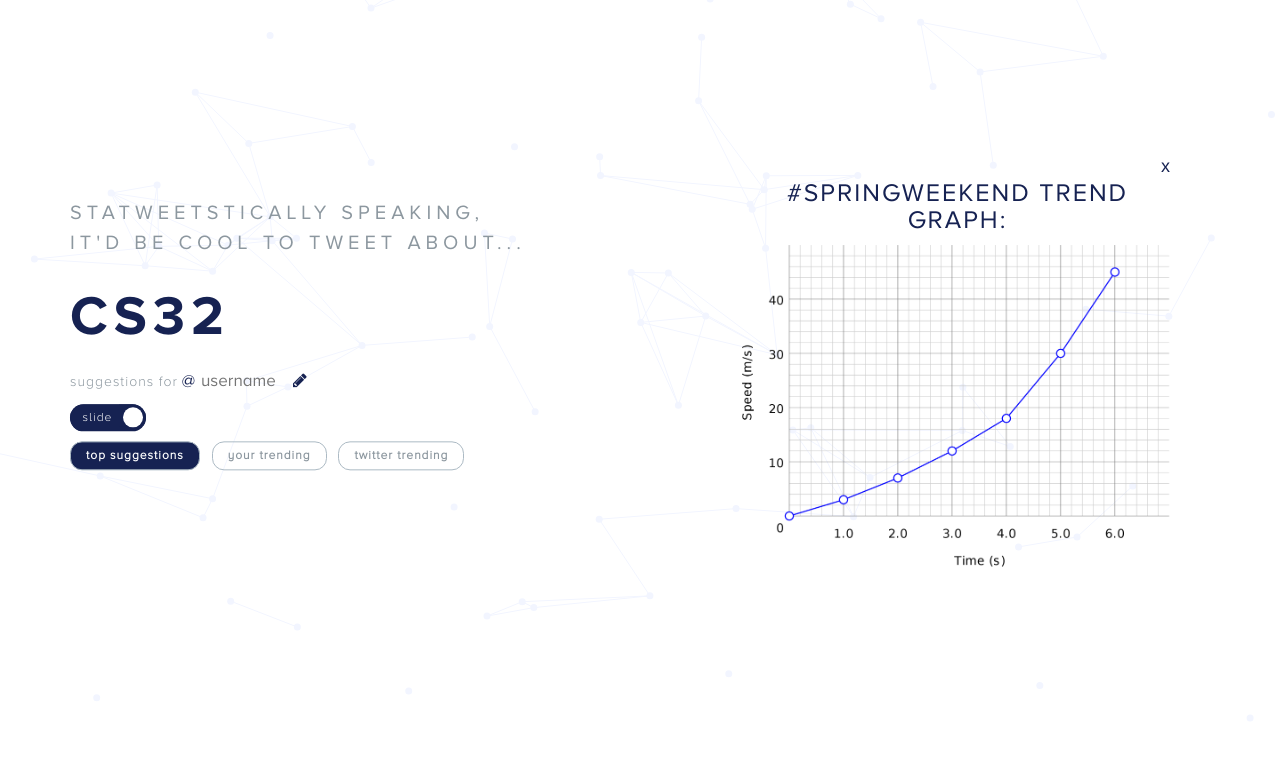
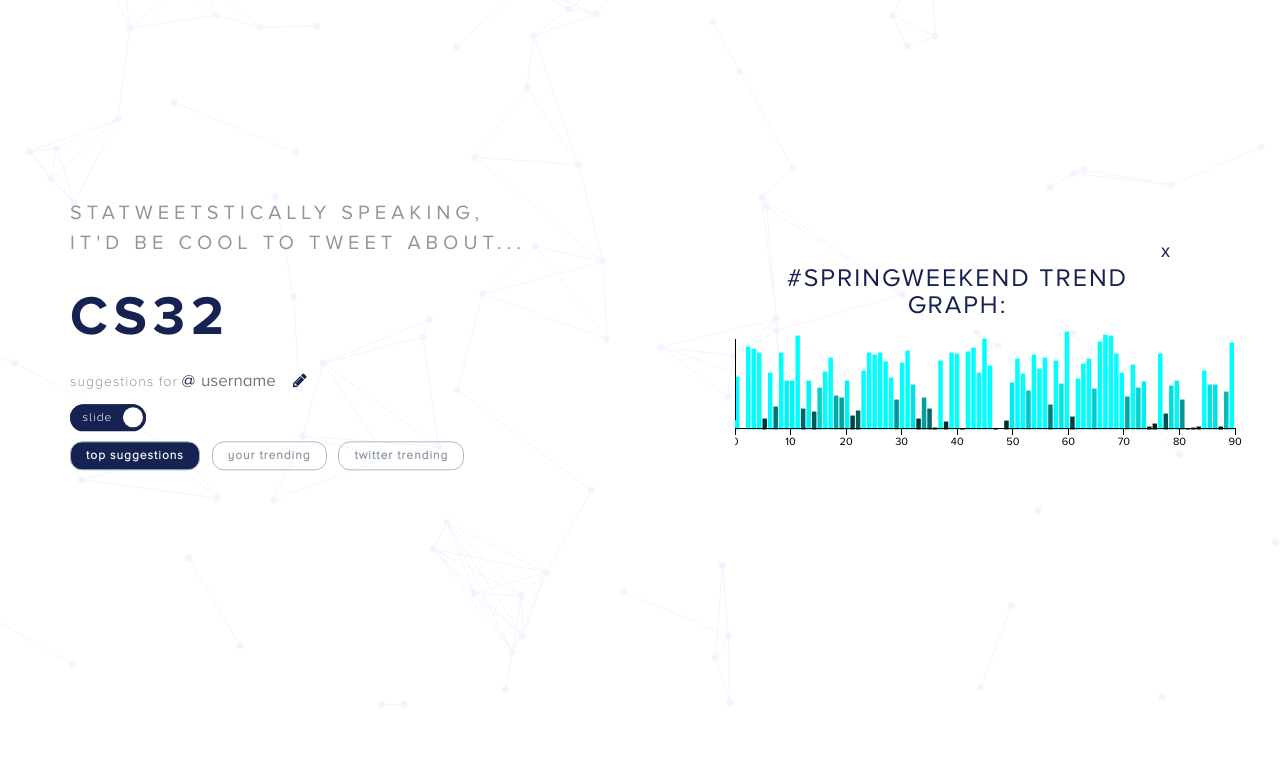
Before and after one commit to solkiim/StaTweetStics, a plain HTML site: page gui/index.html in a window 1280 px wide. Both pictures are taken after a click on the element "#SPRINGWEEKEND". Shown: the part 70-830 px from the top of the page. Drawn offline with nearby package versions, Linux system fonts and the light colour scheme.

Commit message:
integrated stevens graph into the gui

```diff
--- a/gui/css/main.css
+++ b/gui/css/main.css
@@ -218,11 +218,11 @@ ul {
 }
 
 
-/*------------------ TREND GRAPH ------------------*/
+/*------------------ TREND GRAPH CONTINAER ------------------*/
 #trendsgraph {
     text-align: center;
     display: none;
-    transform: translateY(25%);
+    transform: translateY(80%);
 }
 
 #trendsgraph p {
@@ -244,6 +244,33 @@ ul {
 
 #closeTrendGraph:hover {
     cursor: pointer;
+}
+
+
+/*------------------ TREND GRAPH ------------------*/
+div.bar {
+    display: inline-block;
+    width: 3px;
+    height: 0px;   /* We'll override this later */
+    background-color: red;
+    margin-right: 0.1em;
+    scale: 4;
+}
+
+#div-chart{
+    width: 100%;
+}
+
+.axis path,
+.axis line {
+    fill: none;
+    stroke: black;
+    shape-rendering: crispEdges;
+}
+
+.axis text {
+    font-family: 'Proxima Nova Alt Regular';
+    font-size: 11px;
 }
 
 
--- a/gui/index.html
+++ b/gui/index.html
@@ -10,7 +10,6 @@
     <link rel="stylesheet" href="css/bootstrap.min.css">
     <link rel="stylesheet" href="css/bootstrap-switch.min.css">
     <link rel="stylesheet" href="https://maxcdn.bootstrapcdn.com/font-awesome/4.5.0/css/font-awesome.min.css">
-    <link href='https://fonts.googleapis.com/css?family=Open+Sans:400,300,300italic,400italic,600,600italic,700,700italic,800,800italic&subset=latin,greek,greek-ext,latin-ext,cyrillic,vietnamese,cyrillic-ext' rel='stylesheet' type='text/css'>
     <link rel="stylesheet" href="css/main.css">
 
     <!--[if lt IE 9]>
@@ -21,6 +20,7 @@
 
 <body>
     <div id="particles"></div>
+
     <div id="tweetbox">
         <div id="tweetWrite">
             <input type="text" id="tweetInput" placeholder="Your tweet here!" autocomplete="off">
@@ -32,8 +32,6 @@
             </a>
         </div>
     </div>
-
-<!--    <div id="hello" title="Hello  World!"><p><font face="Georgia" size="4">Hey, world, I just said "Hello!"</font></p></div>-->
 
     <div class="container" id="content">
         <div class="row">
@@ -80,7 +78,7 @@
             <div class="col col-sm-5" id="trendsgraph">
                 <p id="closeTrendGraph">x</p>
                 <h3 id="trendgraphtitle">#springBreak Trend Graph:</h3>
-                <img src="graph.png" style="width:100%;margin-left:auto;margin-right:auto;"/>
+                <div id="div-chart"></div>
             </div>
         </div>
     </div>
@@ -90,5 +88,7 @@
     <script src="js/bootstrap-switch.min.js"></script>
     <script src="js/jquery.particleground.min.js"></script>
     <script src="js/main.js"></script>
+    <script src="https://d3js.org/d3.v3.min.js" charset="utf-8"></script>
+    <script src="js/trendgraph.js"></script>
 </body>
 </html>
--- /dev/null
+++ b/gui/js/trendgraph.js
@@ -0,0 +1,68 @@
+var bodySelection = d3.select("body");
+
+var svgContainer = bodySelection.append("svg")
+  .attr("width", 100)
+  .attr("height", 500);
+
+var dataset = [];
+var limit = 90;
+
+// random integers from 0 to 99. Reasonable for our case?
+for(var i = 0; i <= limit; i++) {
+ dataset.push(Math.floor(Math.random()*100))
+}
+
+var w = 500;
+var h = 100;
+var padding = 1;
+var scale = 1; // 4x scale
+
+// create svg element
+var svg = d3.select("#div-chart")
+  .append("svg")
+  .attr("width", w + 40)
+  .attr("height", h + 40);
+
+svg.selectAll("rect")
+  .data(dataset)
+  .enter()
+  .append("rect")
+  .attr("x", function(d,i){
+    return i* (w/dataset.length);
+  })
+  .attr("y", function(d){ return h - d*scale; })
+  .attr("width", w/dataset.length - padding)
+  .attr("height", function(d){return d*scale;})
+  .attr("fill", function(d){
+    var r = 0;
+    var g = d*5;
+    var b = d*5;
+    return "rgb(" +r+ "," +g+ "," +b+ ")";
+  });
+
+
+var xScale = d3.scale.linear()
+  .domain([0, 90])
+  .range([0, 500])
+var yScale = d3.scale.linear()
+  .domain([0, 100])
+  .range([10, 90])
+
+// Axis
+var xAxis = d3.svg.axis()
+              .scale(xScale)
+              .orient("bottom")
+              .ticks(10); // rough number of ticks
+var yAxis = d3.svg.axis()
+              .scale(yScale)
+              .orient("left")
+              .ticks(5);
+
+var xAxisGroup = svg.append("g")
+  .attr("class", "axis") // assign "axis" class
+ .attr("transform", "translate(0, " + (h - padding) + ")")
+  .call(xAxis);
+
+var yAxisGroup = svg.append("g")
+  .attr("class", "axis")
+  .call(yAxis);
```
Also changed, not shown: javascript/testJs.html (+5 -3 lines), javascript/trendgraph.css (renamed from javascript/testJS.css), javascript/trendgraph.js (renamed from javascript/testJS.js), 1 other file.
